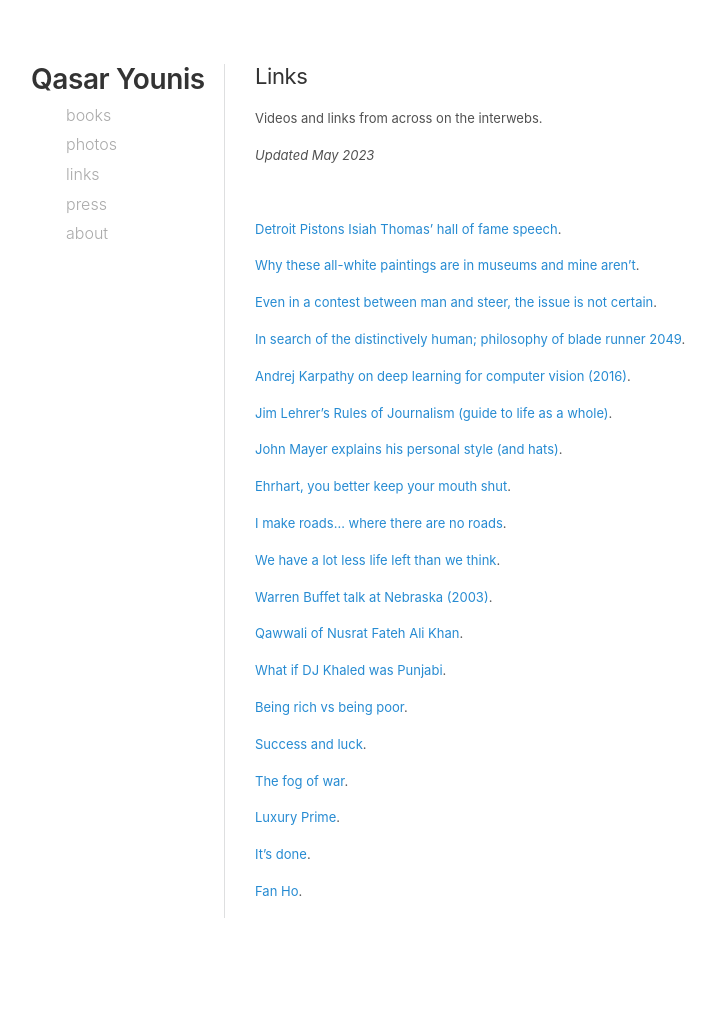
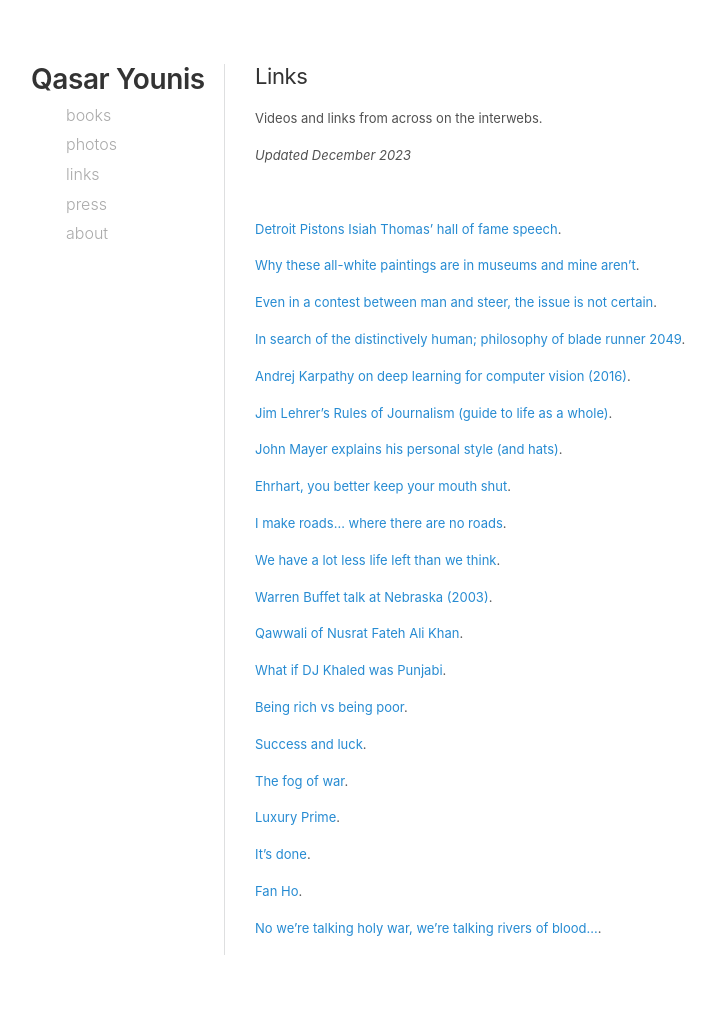
Before and after one commit to qasar/qasar.github.io, a Jekyll site: the page built from links.md, in a window 1280 px wide. Shown: the whole page, without its empty margins (35-750 px from the left). Built offline with Jekyll 4.4.1, drawn with Linux system fonts in a browser that asks for light colours; before the commit the page ends 982 px from its top, so only the background shows below that.

Commit message:
Updated 12/23

```diff
--- a/links.md
+++ b/links.md
@@ -5,7 +5,7 @@ permalink: /links/
 
 Videos and links from across on the interwebs.
 
-<i>Updated May 2023</i>
+<i>Updated December 2023</i>
 
 
 <p>&nbsp;</p>
@@ -47,3 +47,5 @@ Videos and links from across on the interwebs.
 <a href= "https://youtu.be/1_TuEO6Mttw" target="_blank">It's done</a>.
 
 <a href="https://www.youtube.com/watch?v=tmnXHPjhSIM&list=FLXJuURIK0_r_mGlRWSPkgCw&index=32&t=0s" target="_blank">Fan Ho</a>.
+
+<a href="https://youtu.be/KvW2dYbfD0w?si=6WOMGlfoxV4mkJEp&t=587" target="_blank">No we're talking holy war, we're talking rivers of blood...</a>.
```
